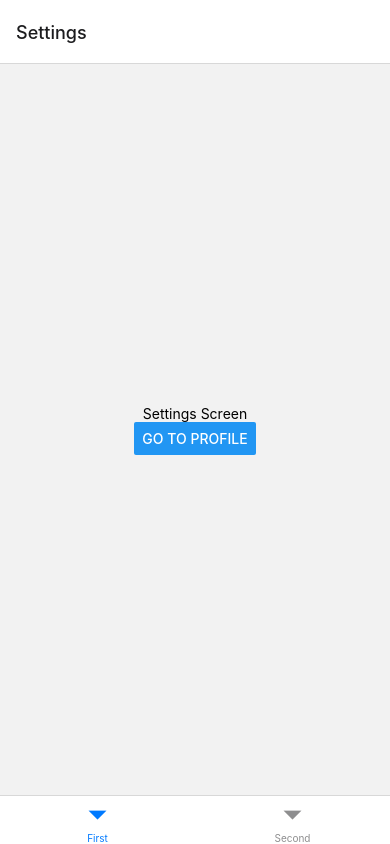
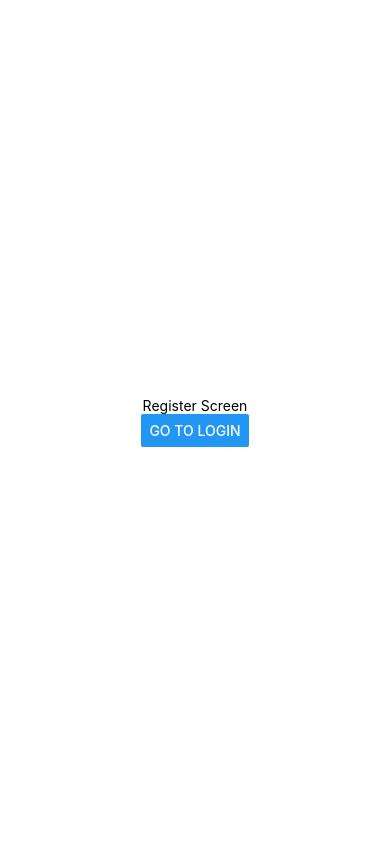
Before and after one commit to ImGdevel/Cafe-Moa, a React Native app: screen /Register in a window 390 px wide. Built offline with nearby package versions, Linux system fonts and the light colour scheme.

Commit message:
Navigation Setting

```diff
--- a/App.js
+++ b/App.js
@@ -3,43 +3,79 @@ import { View, Text, Button, StyleSheet } from "react-native";
 import { NavigationContainer } from "@react-navigation/native";
 import { createNativeStackNavigator } from "@react-navigation/native-stack";
 import { createBottomTabNavigator } from "@react-navigation/bottom-tabs";
-import HomeScreen from "./screens/Home";
-import DetailsScreen from "./screens/Details";
-import SignUpScreen from "./screens/SignUp";
-import SettingsScreen from "./screens/Settings";
-import ProfileScreen from "./screens/Profile";
+
+import LoginScreen from "./screens/Auth/Login"
+import RegisterScreen from "./screens/Auth/Register"
+import HomeScreen from "./screens/Home/Home";
+import DetailsScreen from "./screens/Home/Details";
+import SettingsScreen from "./screens/Home/Settings";
+import ProfileScreen from "./screens/Home/Profile";
 
 const Tab = createBottomTabNavigator();
-const SettingsStack = createNativeStackNavigator();
-const HomeStack = createNativeStackNavigator();
+const Stack = createNativeStackNavigator();
+
 // 프로젝트 시작
 export default function App() {
   return (
     <NavigationContainer>
-      <Tab.Navigator screenOptions={{ headerShown: false }}>
-        <Tab.Screen name="First">
+      <Stack.Navigator>
+        {/*______로그인 페이지________*/}
+        <Stack.Screen
+          name="Auth"
+          component={Auth}
+          options={{headerShown: false}}
+        />
+
+        {/*____본격적으로 앱 내용________*/}
+        <Stack.Screen name="InApp">
           {() => (
-            <SettingsStack.Navigator>
-              <SettingsStack.Screen
-                name="Settings"
-                component={SettingsScreen}
-              />
-              <SettingsStack.Screen name="Profile" component={ProfileScreen} />
-            </SettingsStack.Navigator>
+            <Tab.Navigator screenOptions={{ headerShown: false }}>
+            <Tab.Screen name="First">
+              {Home}
+            </Tab.Screen>
+            <Tab.Screen name="Second">
+              {Temp}
+            </Tab.Screen>
+          </Tab.Navigator>
           )}
-        </Tab.Screen>
-        <Tab.Screen name="Second">
-          {() => (
-            <HomeStack.Navigator>
-              <HomeStack.Screen name="Home" component={HomeScreen} />
-              <HomeStack.Screen name="Details" component={DetailsScreen} />
-            </HomeStack.Navigator>
-          )}
-        </Tab.Screen>
-      </Tab.Navigator>
+        </Stack.Screen>
+      </Stack.Navigator>
     </NavigationContainer>
   );
 }
+
+const Auth = () => {
+  return (
+    <Stack.Navigator>
+      <Stack.Screen
+        name="Login"
+        component={LoginScreen}
+        options={{headerShown: false}}
+      />
+      <Stack.Screen
+        name="Register"
+        component={RegisterScreen}
+        options={{headerShown: false}}
+      />
+    </Stack.Navigator>
+  );
+};
+
+const Home = () => {
+  <Stack.Navigator>
+    <Stack.Screen name="Settings" component={SettingsScreen}/>
+    <Stack.Screen name="Profile" component={ProfileScreen} />
+  </Stack.Navigator>
+}
+
+const Temp = () => {
+  <Stack.Navigator>
+    <Stack.Screen name="Home" component={HomeScreen} />
+    <Stack.Screen name="Details" component={DetailsScreen} />
+  </Stack.Navigator>
+}
+
+
 
 const styles = StyleSheet.create({
   container: {
--- /dev/null
+++ b/screens/Auth/Login.js
@@ -0,0 +1,23 @@
+import * as React from 'react';
+import { Button, View, Text, TextInput, StyleSheet } from 'react-native';
+
+function LoginScreen({ navigation }) {
+  return (
+    <View style={styles.container}>
+      <View>
+
+      </View>
+    </View>
+  );
+}
+
+const styles = StyleSheet.create({
+  container: {
+    flex: 1,
+    backgroundColor: '#fff',
+    alignItems: 'center',
+    justifyContent: 'center',
+  },
+});
+
+export default LoginScreen;
--- /dev/null
+++ b/screens/Auth/Register.js
@@ -0,0 +1,25 @@
+import * as React from 'react';
+import { Button, View, Text, StyleSheet } from 'react-native';
+
+function RegisterScreen({ navigation }) {
+  return (
+    <View style={styles.container}>
+      <Text>Register Screen</Text>
+      <Button
+        title="Go to Login"
+        onPress={() => navigation.navigate('Login')}
+      />
+    </View>
+  );
+}
+
+const styles = StyleSheet.create({
+  container: {
+    flex: 1,
+    backgroundColor: '#fff',
+    alignItems: 'center',
+    justifyContent: 'center',
+  },
+});
+
+export default RegisterScreen;
```
Also changed, not shown: screens/Home/Details.js (renamed from screens/Details.js), screens/Home/Home.js (renamed from screens/Home.js), screens/Home/Profile.js (renamed from screens/Profile.js), screens/Home/Settings.js (renamed from screens/Settings.js), screens/Home/SignUp.js (renamed from screens/SignUp.js).
